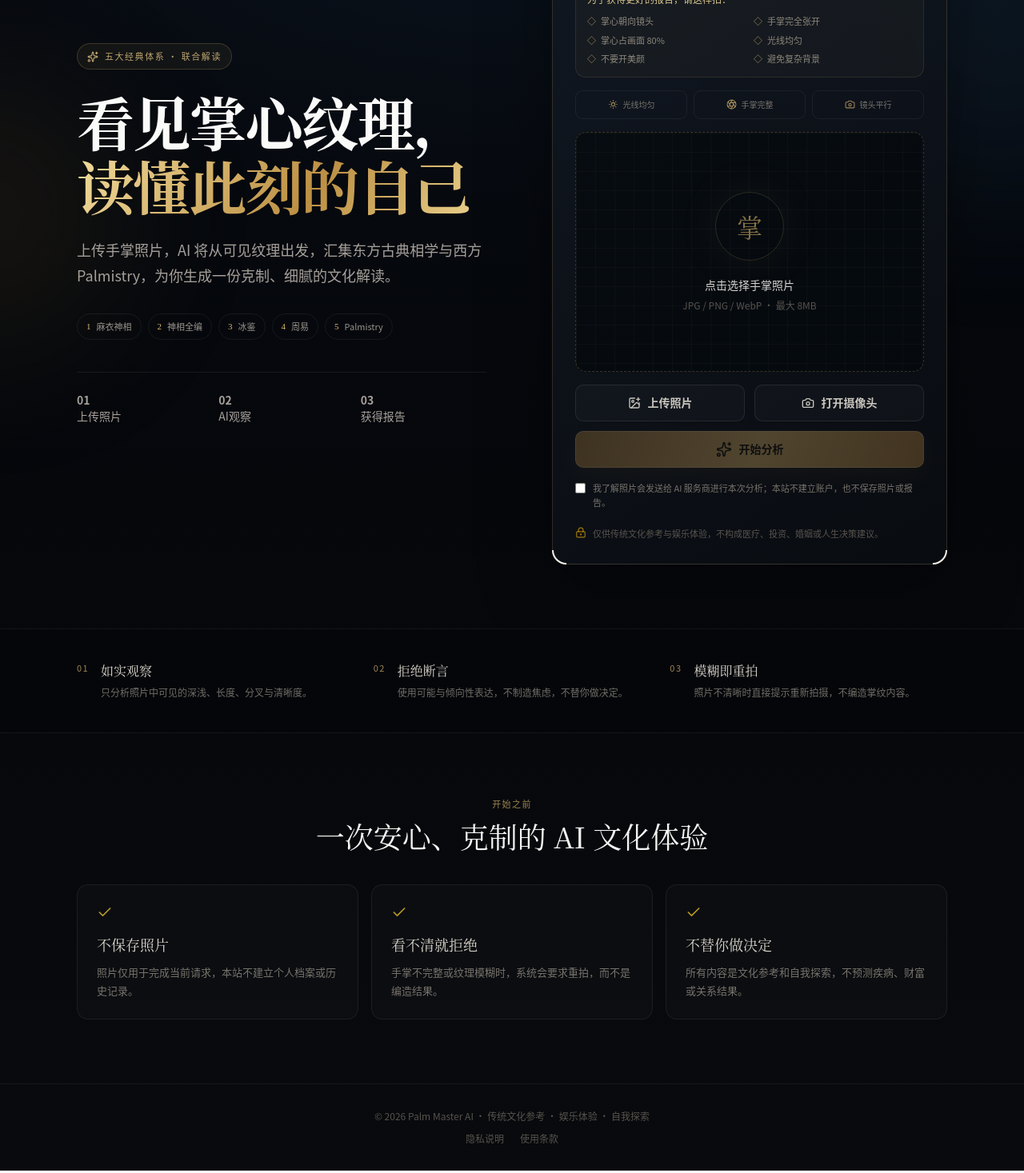
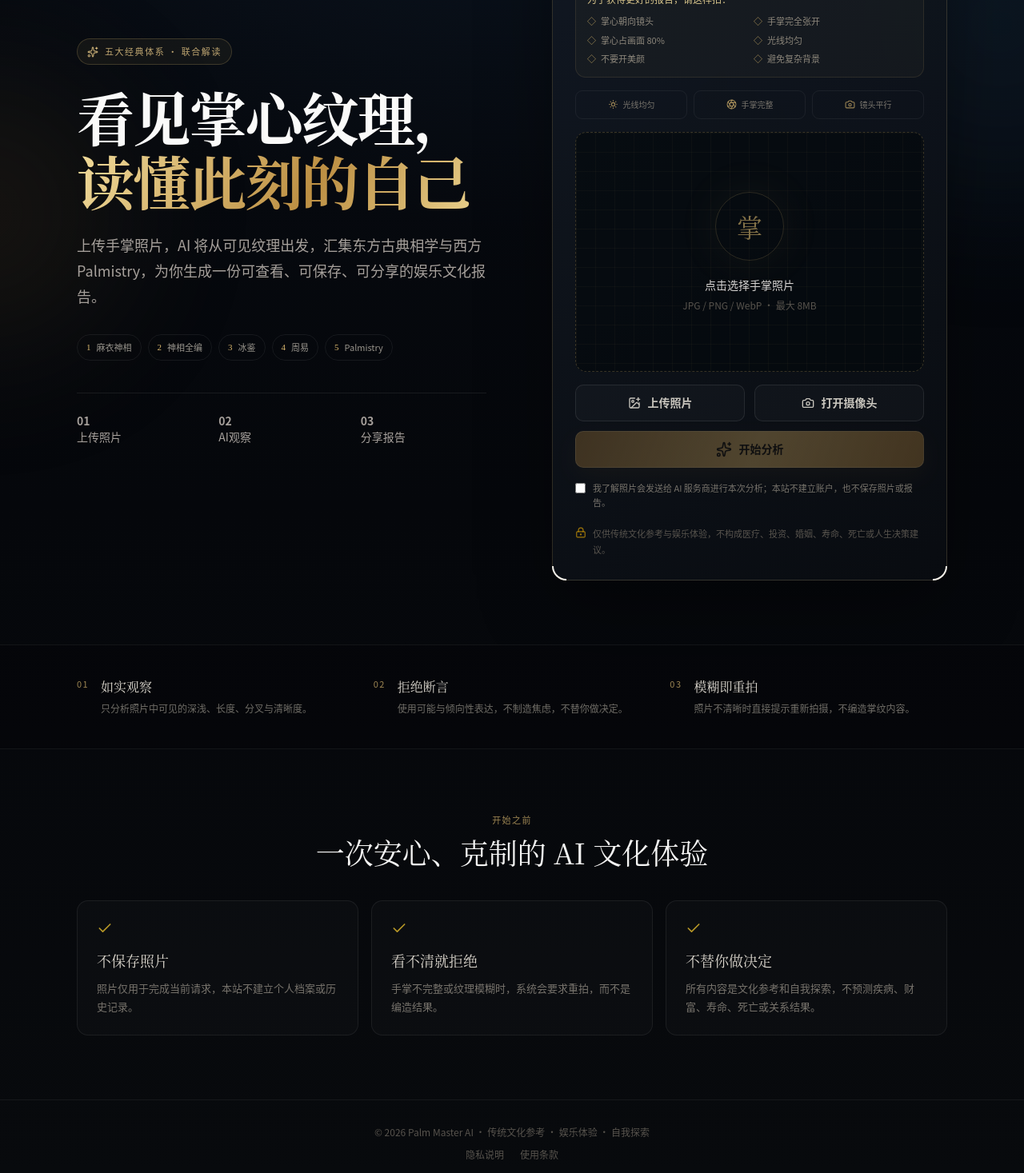
Before and after one commit to dy376896370-svg/palm-master-ai, a Next.js app: page / in a window 1280 px wide. Shown: the part 293-1760 px from the top of the page at 80% size. Built offline with nearby package versions, Linux system fonts and the light colour scheme; no server answers.

Commit message:
Polish MVP user flow

```diff
--- a/app/api/analyze/route.ts
+++ b/app/api/analyze/route.ts
@@ -364,7 +364,7 @@ function buildFastReport(
     },
     safety: {
       entertainmentOnly: true,
-      disclaimer: "仅供娱乐参考，不构成医疗、投资、婚姻或人生决策建议。",
+      disclaimer: "仅供娱乐参考，不构成医疗、投资、婚姻、寿命、死亡或人生决策建议。",
       prohibitedAdviceDetected: false,
     },
     share: {
--- a/app/privacy/page.tsx
+++ b/app/privacy/page.tsx
@@ -19,7 +19,7 @@ export default function PrivacyPage() {
         <p>请只上传自己的照片，避免照片中出现面部、证件、地址或其他不必要的个人信息。使用公共设备后请关闭页面。</p>
 
         <h2>体验性质</h2>
-        <p>本服务属于传统文化参考、娱乐体验与自我探索，不构成医疗、投资、婚姻、法律或人生决策建议。</p>
+        <p>本服务属于传统文化参考、娱乐体验与自我探索，不构成医疗、投资、婚姻、寿命、死亡、法律或人生决策建议。</p>
       </div>
     </main>
   );
--- a/app/terms/page.tsx
+++ b/app/terms/page.tsx
@@ -13,7 +13,7 @@ export default function TermsPage() {
         <p>AI手相大师提供基于照片可见纹理的文化解读。结果由 AI 生成，可能存在遗漏、偏差或误判。</p>
 
         <h2>禁止用途</h2>
-        <p>不得将结果用于医疗诊断、投资交易、婚姻决定、法律判断、身份识别或任何高风险决策。</p>
+        <p>不得将结果用于医疗诊断、投资交易、婚姻决定、寿命或死亡判断、法律判断、身份识别或任何高风险决策。</p>
 
         <h2>上传责任</h2>
         <p>你应当只上传自己有权使用的照片，不得上传他人的私密照片、违法内容或侵犯第三方权利的材料。</p>
--- a/components/line-card.tsx
+++ b/components/line-card.tsx
@@ -283,7 +283,7 @@ export function LineCard({
       </div>
 
       <p className="line-disclaimer mt-5">
-        仅供传统文化参考与娱乐体验，不构成医疗、投资、婚姻或人生决策建议。
+        仅供传统文化参考与娱乐体验，不构成医疗、投资、婚姻、寿命、死亡或人生决策建议。
       </p>
     </article>
   );
--- a/components/palm-analyzer.tsx
+++ b/components/palm-analyzer.tsx
@@ -101,6 +101,7 @@ export function PalmAnalyzer() {
   const [report, setReport] = useState<PalmReport | null>(null);
   const [visionResult, setVisionResult] = useState<PalmVisionResult | null>(null);
   const [error, setError] = useState("");
+  const [notice, setNotice] = useState("");
   const [loading, setLoading] = useState(false);
   const [consented, setConsented] = useState(false);
   const [elapsedSeconds, setElapsedSeconds] = useState(0);
@@ -155,6 +156,7 @@ export function PalmAnalyzer() {
     setReport(null);
     setVisionResult(null);
     setError("");
+    setNotice("");
   }
 
   async function analyze() {
@@ -171,6 +173,7 @@ export function PalmAnalyzer() {
     setLoading(true);
     setElapsedSeconds(0);
     setError("");
+    setNotice("");
     const body = new FormData();
     body.append("image", file);
     const controller = new AbortController();
@@ -212,6 +215,12 @@ export function PalmAnalyzer() {
         throw new Error("分析结果格式异常，请稍后重试。");
       }
 
+      if (data.fallback?.message || data.error?.type === "timeout") {
+        setNotice(
+          data.fallback?.message ||
+            "完整报告暂时不可用，已自动切换为快速报告。",
+        );
+      }
       setReport(data.report);
       requestAnimationFrame(() =>
         document.getElementById("report")?.scrollIntoView({ behavior: "smooth" }),
@@ -240,6 +249,7 @@ export function PalmAnalyzer() {
     setReport(null);
     setVisionResult(null);
     setError("");
+    setNotice("");
     setConsented(false);
     setElapsedSeconds(0);
     if (uploadRef.current) uploadRef.current.value = "";
@@ -283,7 +293,7 @@ export function PalmAnalyzer() {
           </h1>
           <p className="mt-6 max-w-xl text-base leading-8 text-stone-400 sm:text-lg">
             上传手掌照片，AI 将从可见纹理出发，汇集东方古典相学与西方
-            Palmistry，为你生成一份克制、细腻的文化解读。
+            Palmistry，为你生成一份可查看、可保存、可分享的娱乐文化报告。
           </p>
 
           <div className="mt-8 flex flex-wrap gap-2">
@@ -298,7 +308,7 @@ export function PalmAnalyzer() {
           <div className="mt-10 grid max-w-lg grid-cols-3 gap-5 border-t border-white/8 pt-6 text-sm text-stone-400">
             <div><strong>01</strong><br />上传照片</div>
             <div><strong>02</strong><br />AI观察</div>
-            <div><strong>03</strong><br />获得报告</div>
+            <div><strong>03</strong><br />分享报告</div>
           </div>
         </div>
 
@@ -411,6 +421,12 @@ export function PalmAnalyzer() {
             </div>
           )}
 
+          {notice && (
+            <div className="mt-3 rounded-lg border border-amber-300/15 bg-amber-950/20 px-4 py-3 text-sm leading-6 text-amber-100/80">
+              {notice}
+            </div>
+          )}
+
           <label className="consent-row mt-4">
             <input
               checked={consented}
@@ -424,7 +440,7 @@ export function PalmAnalyzer() {
 
           <div className="mt-5 flex items-start gap-2 text-[11px] leading-5 text-stone-600">
             <LockKeyhole className="mt-0.5 h-3.5 w-3.5 shrink-0 text-amber-400/60" />
-            仅供传统文化参考与娱乐体验，不构成医疗、投资、婚姻或人生决策建议。
+            仅供传统文化参考与娱乐体验，不构成医疗、投资、婚姻、寿命、死亡或人生决策建议。
           </div>
         </div>
       </section>
@@ -455,7 +471,7 @@ export function PalmAnalyzer() {
           {[
             ["不保存照片", "照片仅用于完成当前请求，本站不建立个人档案或历史记录。"],
             ["看不清就拒绝", "手掌不完整或纹理模糊时，系统会要求重拍，而不是编造结果。"],
-            ["不替你做决定", "所有内容是文化参考和自我探索，不预测疾病、财富或关系结果。"],
+            ["不替你做决定", "所有内容是文化参考和自我探索，不预测疾病、财富、寿命、死亡或关系结果。"],
           ].map(([title, text]) => (
             <article className="trust-card" key={title}>
               <Check className="h-5 w-5 text-amber-300/70" />
--- a/components/share-card.tsx
+++ b/components/share-card.tsx
@@ -92,7 +92,7 @@ async function createShareImage(report: PalmReport) {
   context.fillStyle = "#77736c";
   context.font = "25px sans-serif";
   context.fillText("传统文化参考 · 娱乐体验 · 自我探索", 92, 1280);
-  context.fillText("不构成医疗、投资、婚姻或人生决策建议", 92, 1325);
+  context.fillText("不构成医疗、投资、婚姻、寿命或死亡建议", 92, 1325);
 
   return new Promise<Blob>((resolve, reject) => {
     canvas.toBlob(
--- a/lib/palm-prompt.ts
+++ b/lib/palm-prompt.ts
@@ -22,7 +22,7 @@ export const PALM_SYSTEM_PROMPT = `
 - traditionalGeneralInterpretation：48-72 字。必须含“传统掌纹体系中常见说法的现代归纳，并非古籍原文”。
 - westernGeneralInterpretation：48-72 字。必须含“西方 palmistry 传统观点的现代归纳，并非原文直引”。
 - combinedReading：60-90 字，结合观察和通用解释，避免空话。
-- practicalAdvice：32-58 字，给日常可执行建议，不给医疗/投资/婚姻决策。
+- practicalAdvice：32-58 字，给日常可执行建议，不给医疗/投资/婚姻/寿命/死亡决策。
 - selfObservationQuestion：12-26 字，一个自我观察问题。
 
 【整体报告】
@@ -37,11 +37,11 @@ export const PALM_SYSTEM_PROMPT = `
 【安全】
 - 使用“可能、倾向、传统观点认为、仅供娱乐参考”等表达。
 - 禁止输出任何古籍原文、英文原文、书名页码或假引用。原典信息由本地资料库提供。
-- 禁止断言发财、离婚、疾病、死亡、贫富或命中注定。
+- 禁止断言发财、离婚、疾病、寿命、死亡、贫富或命中注定。
 - 财运线只谈资源管理习惯；婚姻线只谈关系沟通和自我觉察。
-- 禁止医疗、投资、婚姻或人生重大决策建议。
+- 禁止医疗、投资、婚姻、寿命、死亡或人生重大决策建议。
 - 内容要紧凑，少铺垫，避免重复，不写长篇空话。
-- 严格按 JSON 输出；disclaimer 必须包含“仅供娱乐参考，不构成医疗、投资、婚姻或人生决策建议”。
+- 严格按 JSON 输出；disclaimer 必须包含“仅供娱乐参考，不构成医疗、投资、婚姻、寿命、死亡或人生决策建议”。
 `.trim();
 
 export const PALM_USER_PROMPT = `
```
Also changed, not shown: 1 other file (tests, documents, lock files or other folders).
